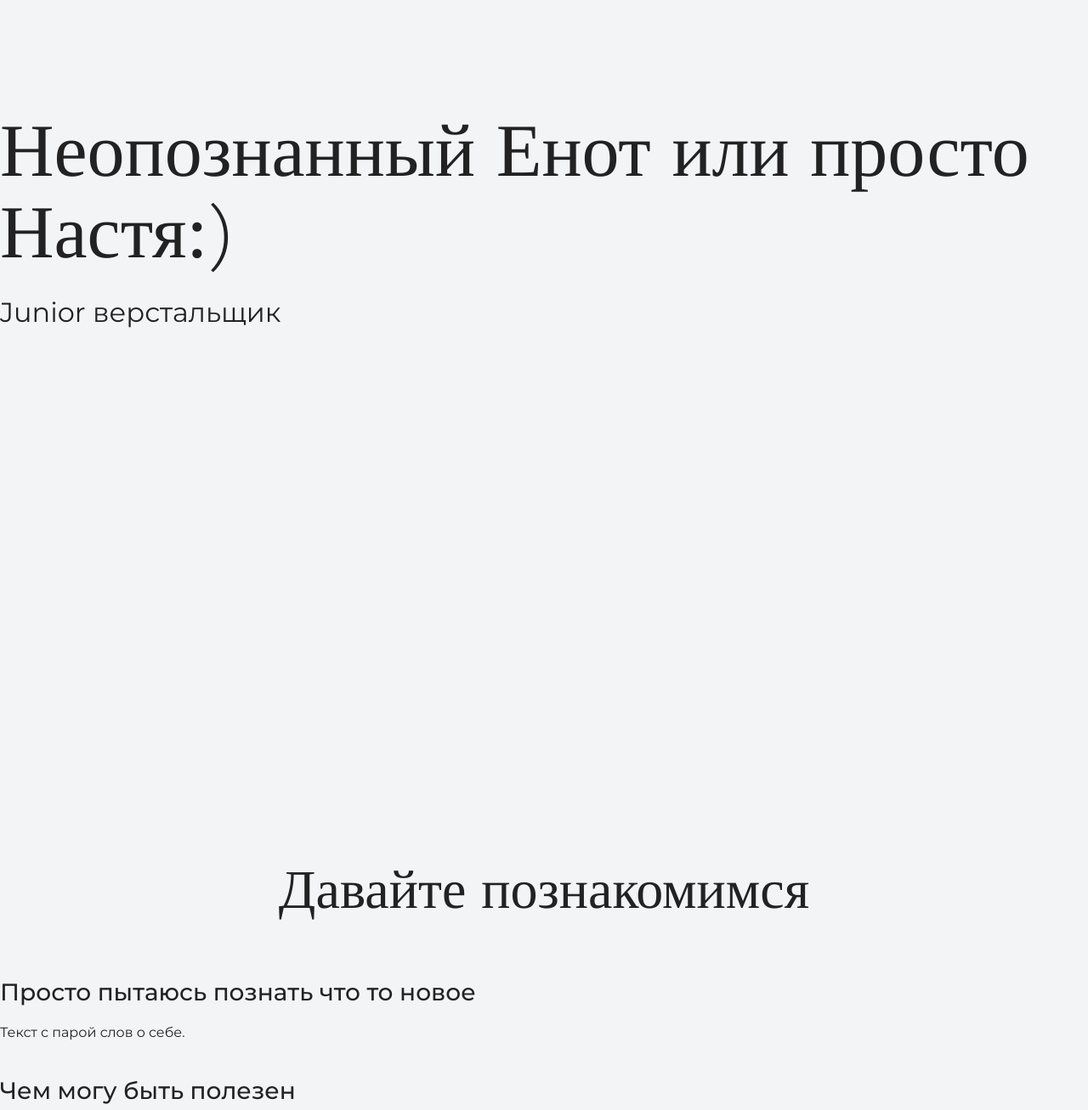
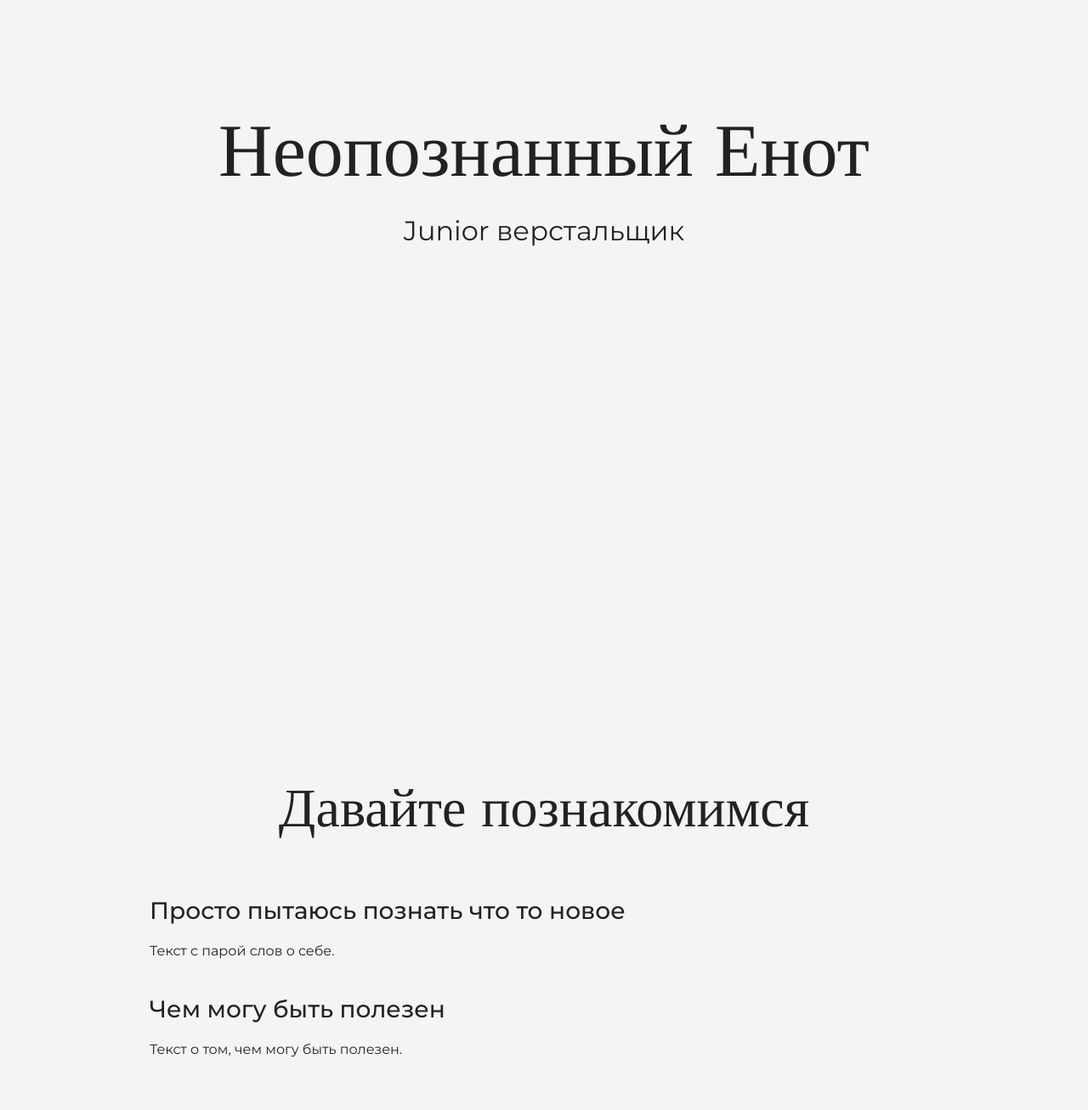
Before and after one commit to PAG-I/my-site, a plain HTML site: page index.html in a window 1280 px wide. Shown: the part 120-1427 px from the top of the page at 85% size. Drawn offline with nearby package versions, Linux system fonts and the light colour scheme.

Commit message:
от центровка заголовка

```diff
--- a/index.html
+++ b/index.html
@@ -9,26 +9,31 @@
 
   <body>
     <header class="page-header">
-	<div class="container">
+  <div class="container">
       Тел. 8(999)
       mail: t
 	</div>
     </header>
 
     <section class="hero-image">
-      <h1 class="heading">Неопознанный Енот или просто Настя:)</h1>
+ <div class="container">
+      <h1 class="heading">Неопознанный Енот</h1>
       <p>Junior верстальщик</p>
+ </div>
     </section>
 
     <section class="intro">
+ <div class="container">
       <h2 class="subheading">Давайте познакомимся</h2>
       <h3>Просто пытаюсь познать что то новое</h3>
       <p>Текст с парой слов о себе.</p>
       <h3>Чем могу быть полезен</h3>
       <p>Текст о том, чем могу быть полезен.</p>
+ </div>
     </section>
 
     <section class="portfolio">
+ <div class="container">
       <h2 class="subheading">Мои работы</h2>
 
       <h3>Сайт инструктора Кекса</h3>
@@ -36,6 +41,7 @@
 
       <h3>Блог начинающего верстальщика</h3>
       <p>Статический блог про обучение HTML и CSS.</p>
+ </div>
     </section>
 
     <footer class="page-footer">
```
